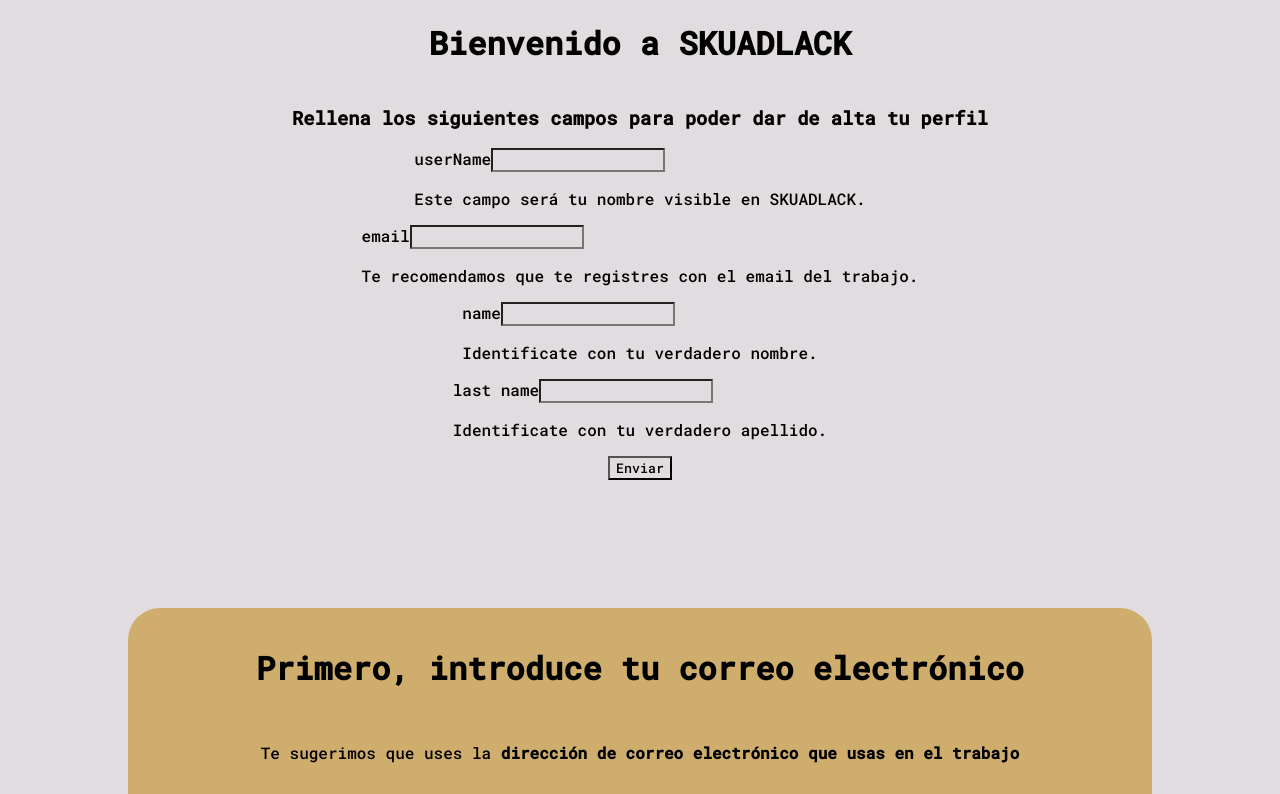
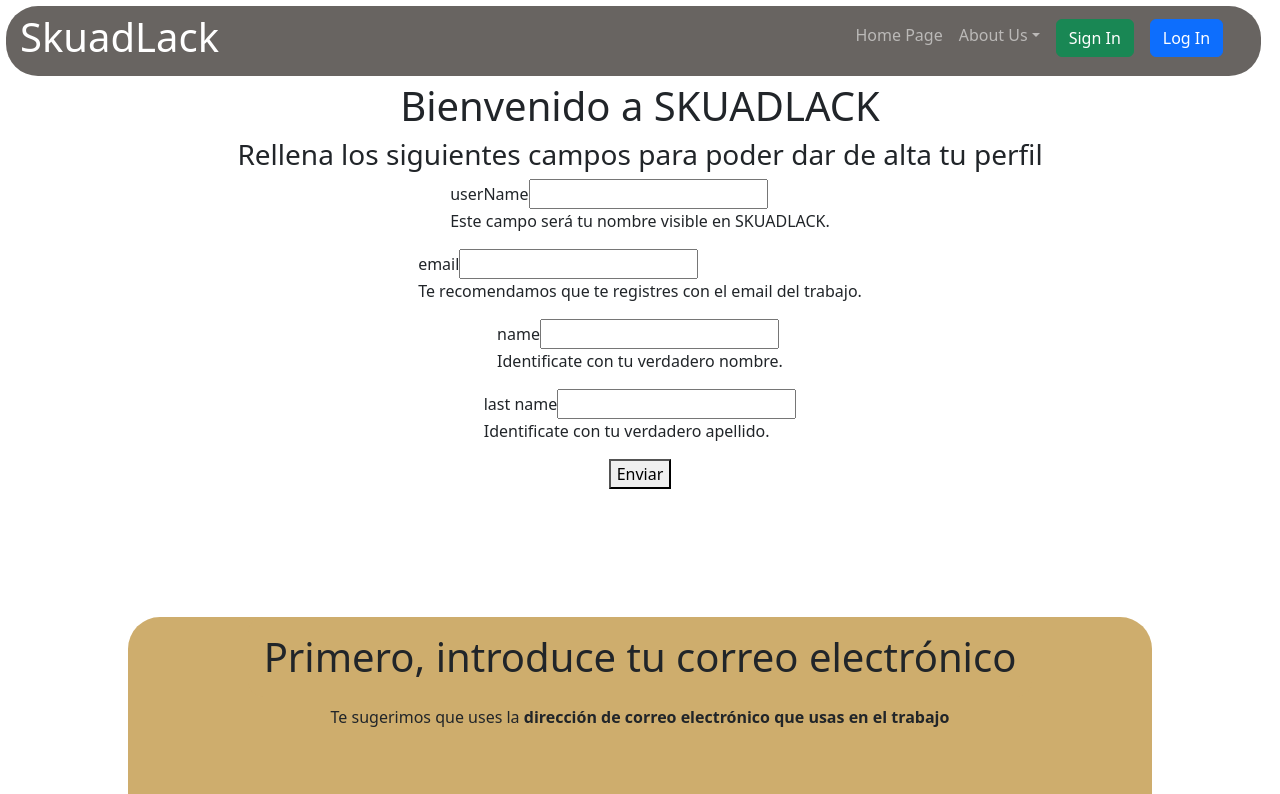
Before and after one commit to nds-fsd/slack, a React (Create React App) app in the folder frontend/: page / in a window 1280 px wide. Shown: the top 794 px of the page. Built offline with nearby package versions, Linux system fonts and the light colour scheme.

Commit message:
Barra de Navegacion Done!

```diff
--- a/frontend/package.json
+++ b/frontend/package.json
@@ -6,9 +6,12 @@
     "@testing-library/jest-dom": "^5.16.5",
     "@testing-library/react": "^13.4.0",
     "@testing-library/user-event": "^13.5.0",
+    "bootstrap": "^5.2.3",
     "react": "^18.2.0",
+    "react-bootstrap": "^2.7.0",
     "react-dom": "^18.2.0",
     "react-scripts": "5.0.1",
+    "styled-components": "^5.3.6",
     "web-vitals": "^2.1.4"
   },
   "scripts": {
--- a/frontend/src/App.js
+++ b/frontend/src/App.js
@@ -1,6 +1,7 @@
 import './App.css';
 import FormUser from './Componentes/FormularioUsuario/formUser';
 import FormOrganizacion from './Componentes/FormularioOrganizacion/formOrganizacion.jsx';
+import { BarraNav } from './Componentes/BarraNav/BarraNav';
 
 
 
@@ -8,6 +9,7 @@ function App() {
 
   return (
     <div>
+      <BarraNav/>
       <FormUser/>
       <FormOrganizacion/>
 
--- /dev/null
+++ b/frontend/src/Componentes/BarraNav/BarraNav.js
@@ -0,0 +1,81 @@
+import Container from "react-bootstrap/Container";
+import Nav from "react-bootstrap/Nav";
+import Navbar from "react-bootstrap/Navbar";
+import NavDropdown from "react-bootstrap/NavDropdown";
+import Offcanvas from "react-bootstrap/Offcanvas";
+import "bootstrap/dist/css/bootstrap.min.css";
+import styled from "styled-components";
+import Button from "react-bootstrap/esm/Button";
+
+export const BarraNav = () => {
+  return (
+    <NavBarStyle>
+    <div>
+      <Navbar key="md" variant="dark" expand="md" className="mb-3">
+        <Container fluid>
+          <Navbar.Brand href="#"><h1>SkuadLack</h1></Navbar.Brand>
+          <Navbar.Toggle aria-controls={`offcanvasNavbar-expand-md`} />
+          <Navbar.Offcanvas
+            id={`offcanvasNavbar-expand-md`}
+            aria-labelledby={`offcanvasNavbarLabel-expand-md`}
+            placement="end"
+          >
+            <Offcanvas.Header closeButton>
+              <Offcanvas.Title id={`offcanvasNavbarLabel-expand-md`}>
+                SkuadLack
+              </Offcanvas.Title>
+            </Offcanvas.Header>
+            <Offcanvas.Body>
+              <Nav className="justify-content-end flex-grow-1 pe-3" >
+                <Nav.Link href="#action1"><p>Home Page</p></Nav.Link>
+                <NavDropdown
+                  title="About Us"
+                  id={`offcanvasNavbarDropdown-expand-md`}
+                >
+                  <NavDropdown.Item href="#action4">What is SkuadLack?</NavDropdown.Item>
+                  <NavDropdown.Item href="#action3">Why SkuadLack?</NavDropdown.Item>
+                  <NavDropdown.Item href="#action7">User/Organizations</NavDropdown.Item>
+
+                  <NavDropdown.Divider />
+                  <NavDropdown.Item href="#action5">FAQS</NavDropdown.Item>
+                  <NavDropdown.Item href="#action5">Contact Us! :)</NavDropdown.Item>
+                </NavDropdown>
+
+                <Nav.Link href="#action2"><Button as="a" variant="success">Sign In</Button ></Nav.Link>
+                <Nav.Link href="#action6"><Button as="a" variant="primary">Log In</Button ></Nav.Link>
+              </Nav>
+            </Offcanvas.Body>
+          </Navbar.Offcanvas>
+        </Container>
+      </Navbar>
+    </div>
+    </NavBarStyle>
+  );
+}
+
+const NavBarStyle= styled.div`
+
+margin: .3rem;
+padding-bottom: 4.5rem;
+
+
+.mb-3 {
+  position: fixed;
+  display: inline;
+  width: 98%;
+  background-color: #686461 !important;
+  border-radius: 2rem;
+  padding-left: 2rem;
+  padding: .1rem;
+  margin: .1rem;
+  text-align: center;
+  justify-content: baseline;
+
+}
+p{
+    padding-top: .3rem;
+}
+#offcanvasNavbarDropdown-expand-md{
+    padding-top: .8rem;
+}
+`
--- a/frontend/src/Componentes/FormularioOrganizacion/formOrganizacion.css
+++ b/frontend/src/Componentes/FormularioOrganizacion/formOrganizacion.css
@@ -1,7 +1,4 @@
-*{
-    font-family: 'Roboto Mono', monospace;
-    background-color: #E1DCE0;
-}
+
 
 #formOrg{
     display: flex;
```
Also changed, not shown: 1 other file (tests, documents, lock files or other folders).
